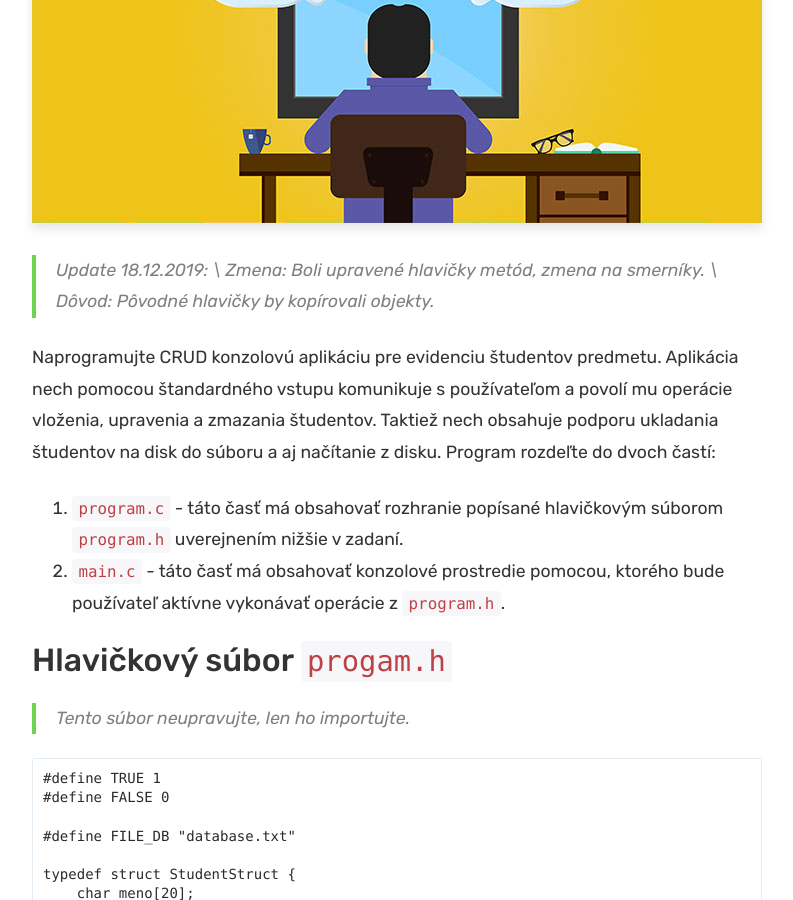
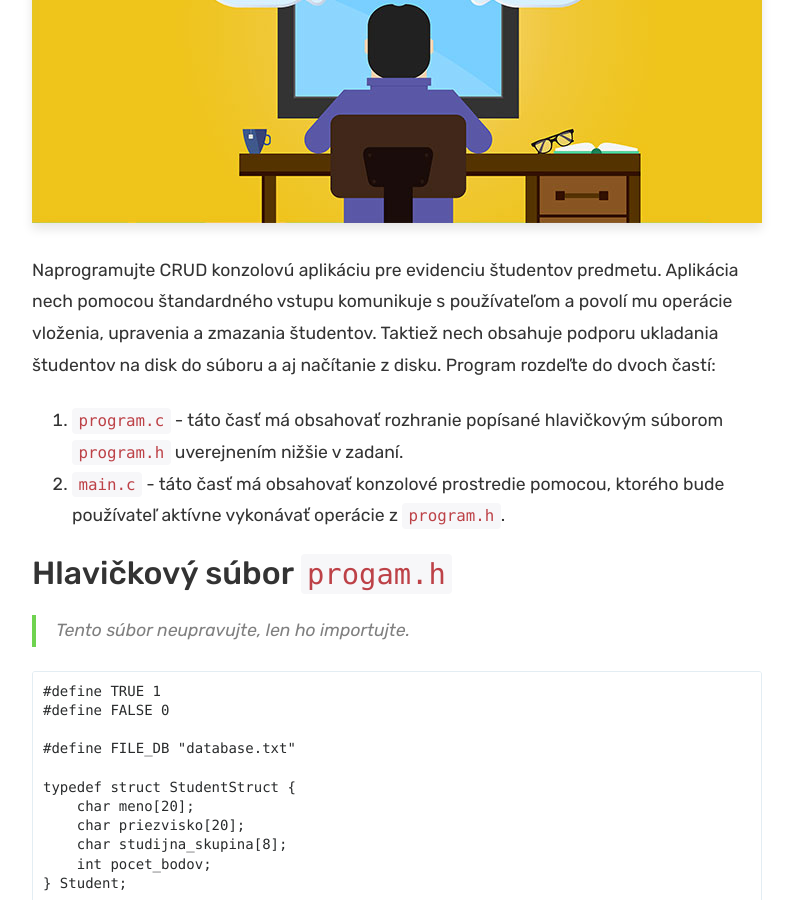
Before and after one commit to ppatrik/ppatrik.github.io, a Jekyll site: the page built from _posts/2020-12-01-JAC-Projekt2.md, in a window 1280 px wide and 900 px high, scrolled down 466 px. Shown: the whole window, without its empty margins (243-1036 px from the left). Built offline with Jekyll 4.4.1, drawn with Linux system fonts in a browser that asks for light colours; comment, search, counter and statistics services are not loaded.

Commit message:
Update 2020-12-01-JAC-Projekt2.md

```diff
--- a/_posts/2020-12-01-JAC-Projekt2.md
+++ b/_posts/2020-12-01-JAC-Projekt2.md
@@ -5,8 +5,6 @@ categories: [ Vyuka, JAC ]
 image: /assets/images/JAC.jpg
 author: ppatrik
 ---
-
-> Update 18.12.2019: \ Zmena: Boli upravené hlavičky metód, zmena na smerníky. \ Dôvod: Pôvodné hlavičky by kopírovali objekty.
 
 Naprogramujte CRUD konzolovú aplikáciu pre evidenciu študentov predmetu. Aplikácia nech pomocou štandardného vstupu komunikuje s používateľom a povolí mu operácie vloženia, upravenia a zmazania študentov. Taktiež nech obsahuje podporu ukladania študentov na disk do súboru a aj načítanie z disku. Program rozdeľte do dvoch častí:
 1. `program.c` - táto časť má obsahovať rozhranie popísané hlavičkovým súborom `program.h` uverejnením nižšie v zadaní.
```
